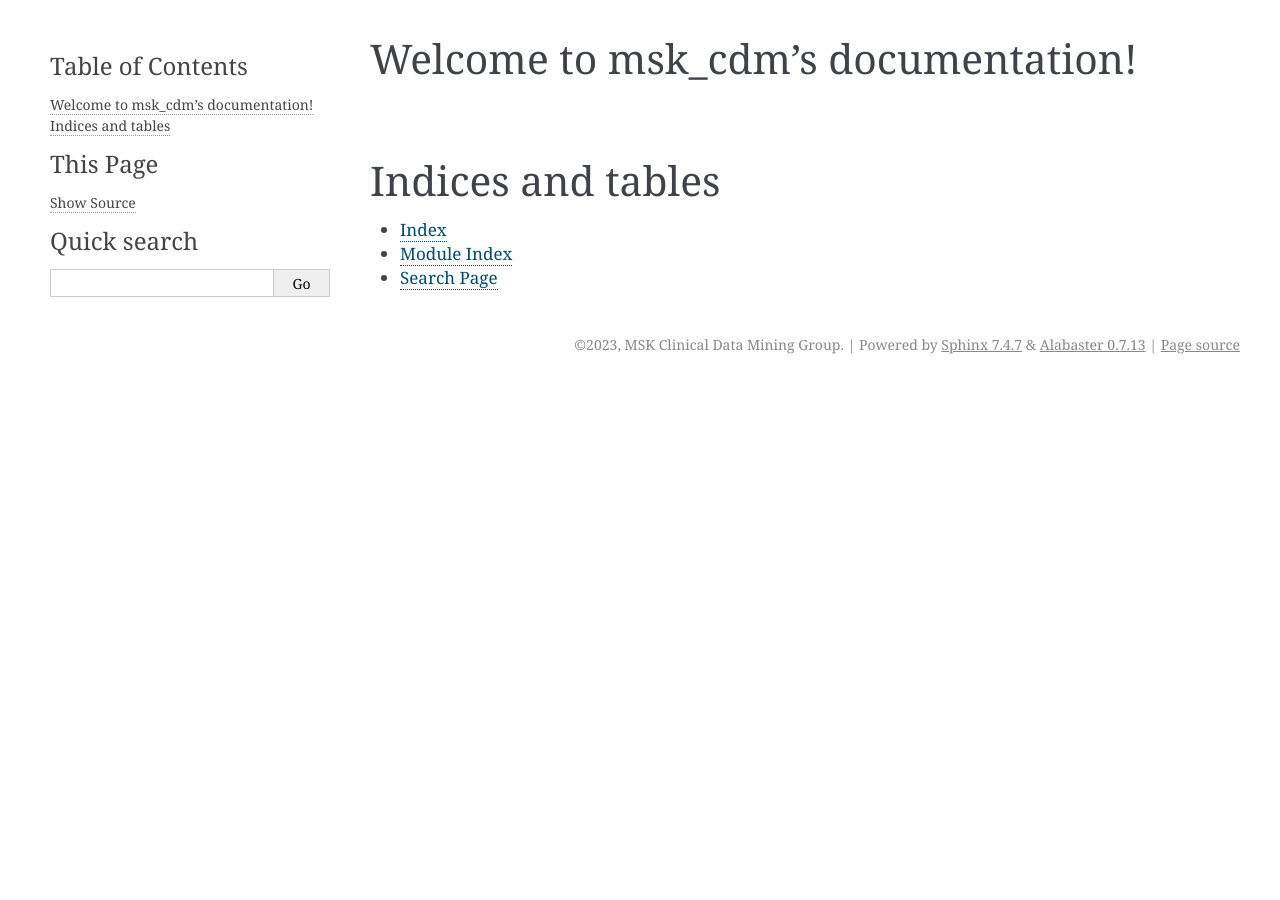
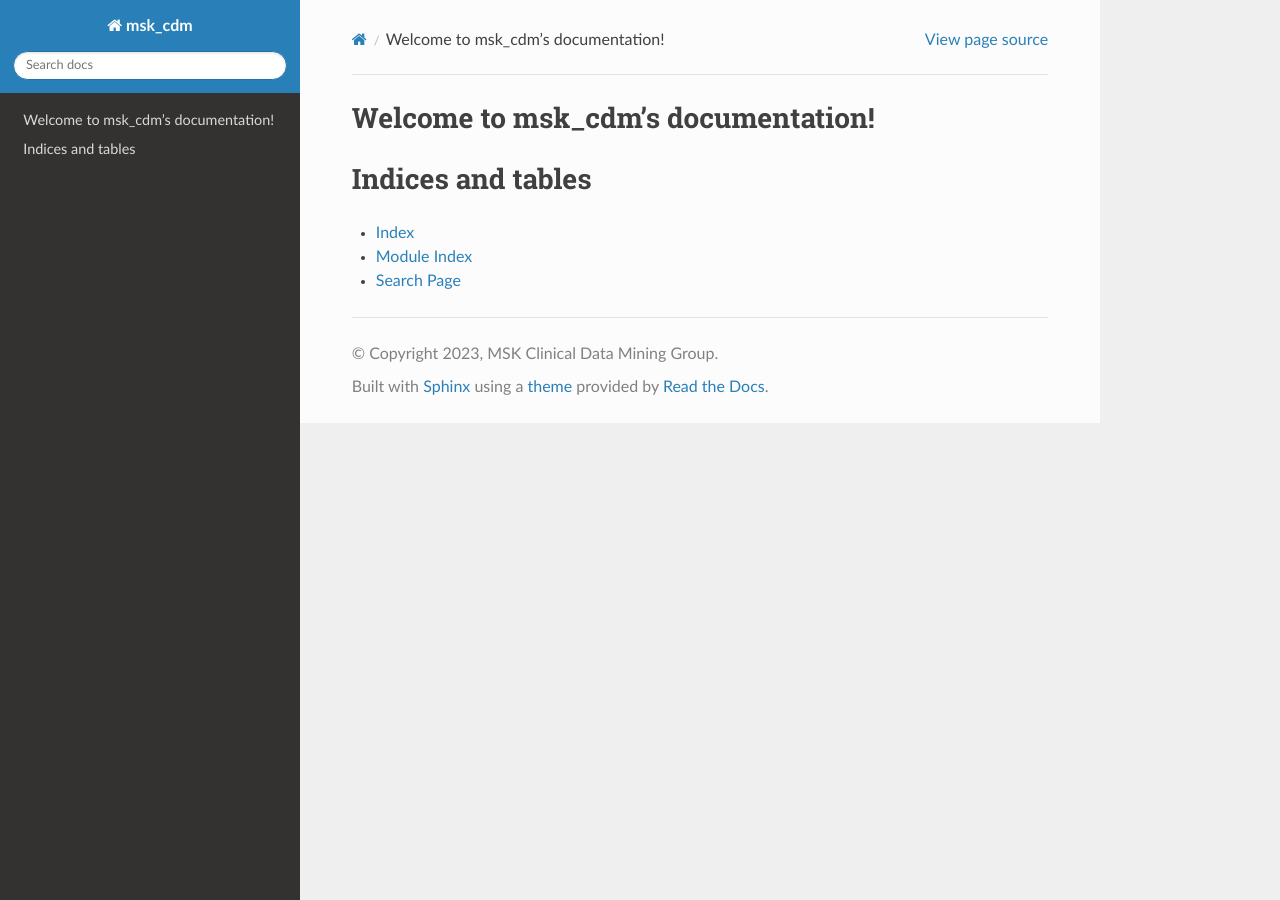
Before and after one commit to clinical-data-mining/msk_cdm, a Sphinx documentation site: the page built from docs/source/index.rst, in a window 1280 px wide. Built offline with Sphinx 7.4.7 and the Read the Docs theme 2.0.0, drawn with Linux system fonts in a browser that asks for light colours; pages that are not in the unit, such as notebooks, are missing from menus.

Commit message:
Update conf.py

```diff
--- a/docs/source/conf.py
+++ b/docs/source/conf.py
@@ -38,15 +38,5 @@ sys.path.append(Path(__file__).parents[2].resolve())
 # -- Options for HTML output -------------------------------------------------
 # https://www.sphinx-doc.org/en/master/usage/configuration.html#options-for-html-output
 
-html_theme = "alabaster"
+html_theme = "sphinx_rtd_theme"
 html_static_path = ["_static"]
-
-
-# alabaster customizations
-
-html_theme_options = {
-    "github_repo": "clinical-data-mining/msk_cdm",
-    "description": "Core MSK CDM code",
-    "page_width": "1200px",  # default 940px
-    "sidebar_width": "300px",  # default 220px
-}
```
